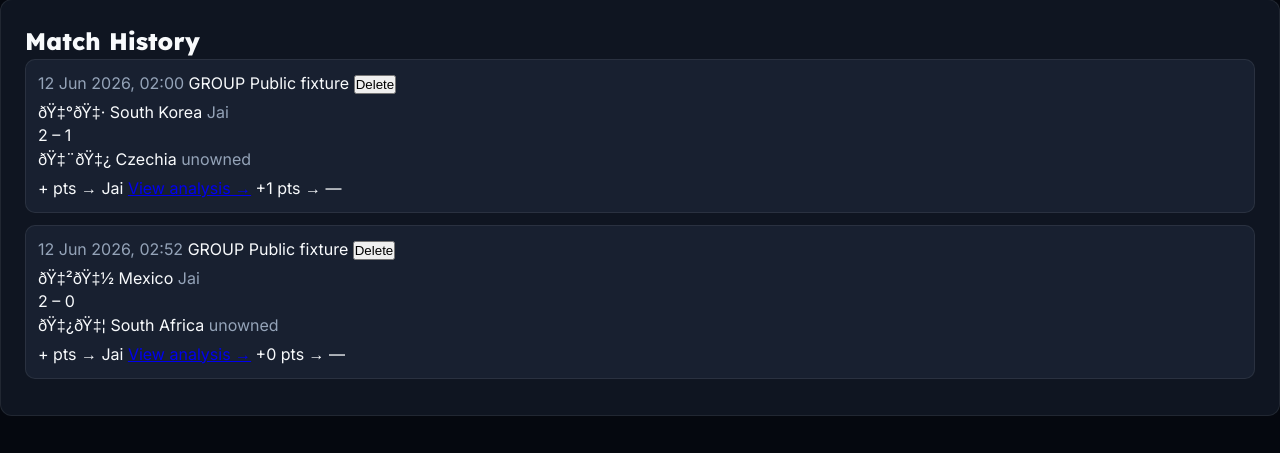
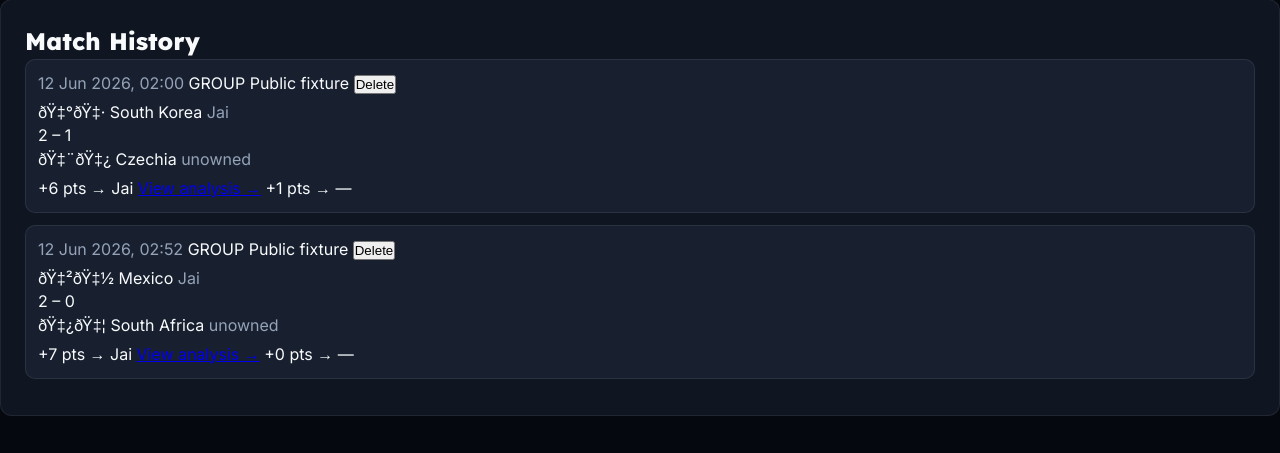
Before and after one commit to k8n44jbnnk-lang/wcfl, a Flask app: page /admin in a window 1280 px wide. Shown: the part 897-1350 px from the top of the page. Run offline with Flask 3, Linux system fonts and the light colour scheme; the visitor is signed in with stand-in values (Sample User, id 1); some libraries are stand-ins or nearby versions.

Commit message:
Hide points breakdown and stats rows for unplayed scheduled knockout matches in admin and standings history popup, preventing UndefinedError and TypeError

```diff
--- a/app.py
+++ b/app.py
@@ -2131,6 +2131,8 @@ def match_detail(match_id):
     data = load_data()
     match = next((m for m in data["matches"] if m["id"] == match_id), None)
     if not match: return "Match not found", 404
+    if match.get("score1") is None or match.get("score2") is None:
+        return redirect(url_for("fixtures"))
     return render_template("match_detail.html", match=match, data=data, active_page=None, no_points=bool(match.get("extra", {}).get("third_place") or match.get("round_label") == "3rd Place Play-off"))
 
 if __name__ == "__main__":
--- a/templates/admin.html
+++ b/templates/admin.html
@@ -411,11 +411,13 @@
               <span class="owner-tag muted">{{ m.owner2 or 'unowned' }}</span>
             </div>
           </div>
+          {% if m.score1 is not none %}
           <div class="match-pts-row">
-            <span class="pts-tag">+{{ m.result.team1.rupees }} pts → {{ m.owner1 or '—' }}</span>
+            <span class="pts-tag">+{{ m.result.team1.points if m.result and m.result.team1 else 0 }} pts → {{ m.owner1 or '—' }}</span>
             <a href="/match/{{ m.id }}" class="detail-link">View analysis →</a>
-            <span class="pts-tag">+{{ m.result.team2.points }} pts → {{ m.owner2 or '—' }}</span>
+            <span class="pts-tag">+{{ m.result.team2.points if m.result and m.result.team2 else 0 }} pts → {{ m.owner2 or '—' }}</span>
           </div>
+          {% endif %}
         </div>
         {% endfor %}
       {% else %}
--- a/templates/standings.html
+++ b/templates/standings.html
@@ -127,7 +127,7 @@ async function showTeamMatchDetails(teamName) {
   try {
     const resp = await fetch('/api/data');
     const data = await resp.json();
-    const teamMatches = data.matches.filter(m => m.team1 === teamName || m.team2 === teamName);
+    const teamMatches = data.matches.filter(m => (m.team1 === teamName || m.team2 === teamName) && m.score1 !== null && m.score1 !== undefined);
 
     if (teamMatches.length === 0) {
       body.innerHTML = `<h3>${teamName}</h3><p>No matches recorded yet.</p>`;
```
